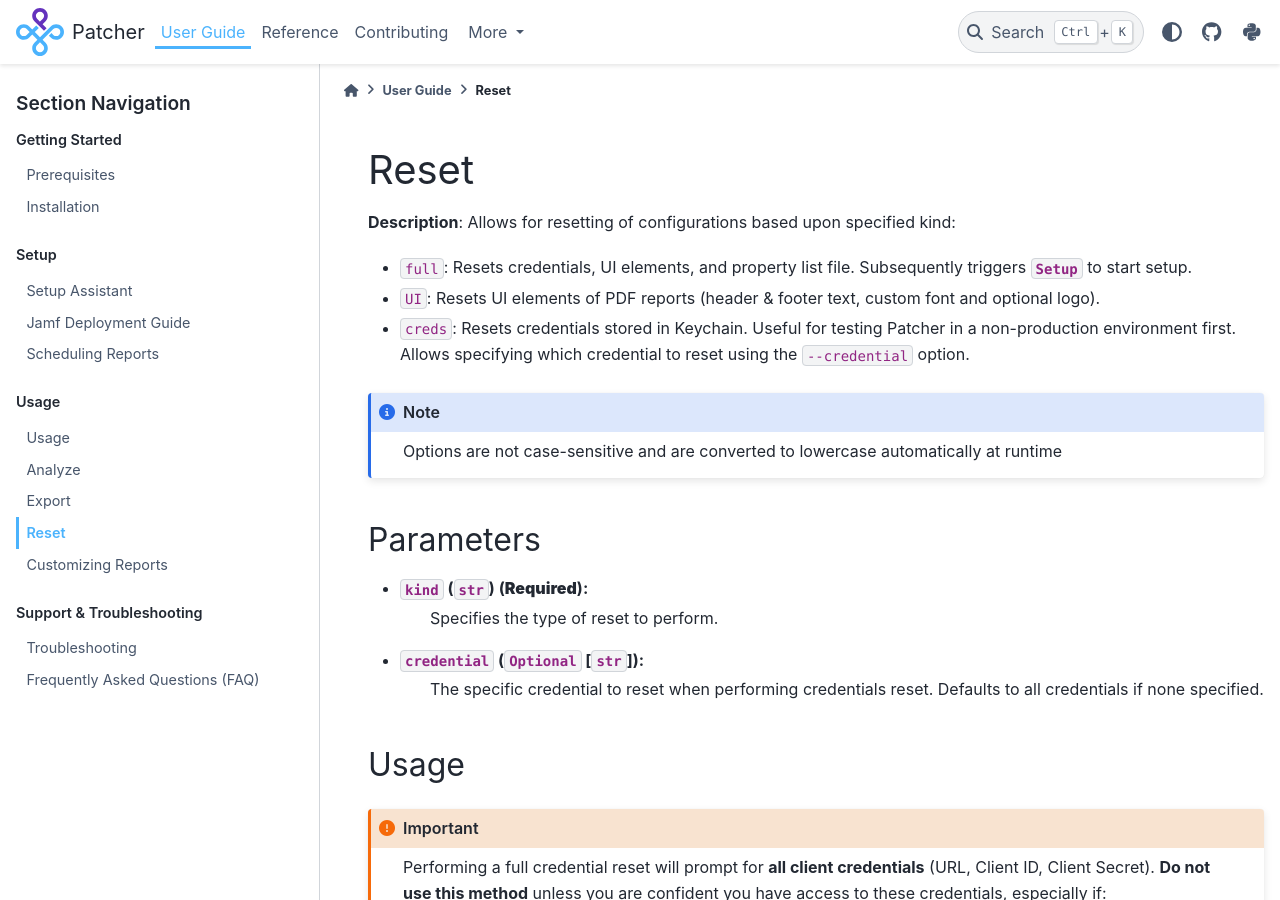
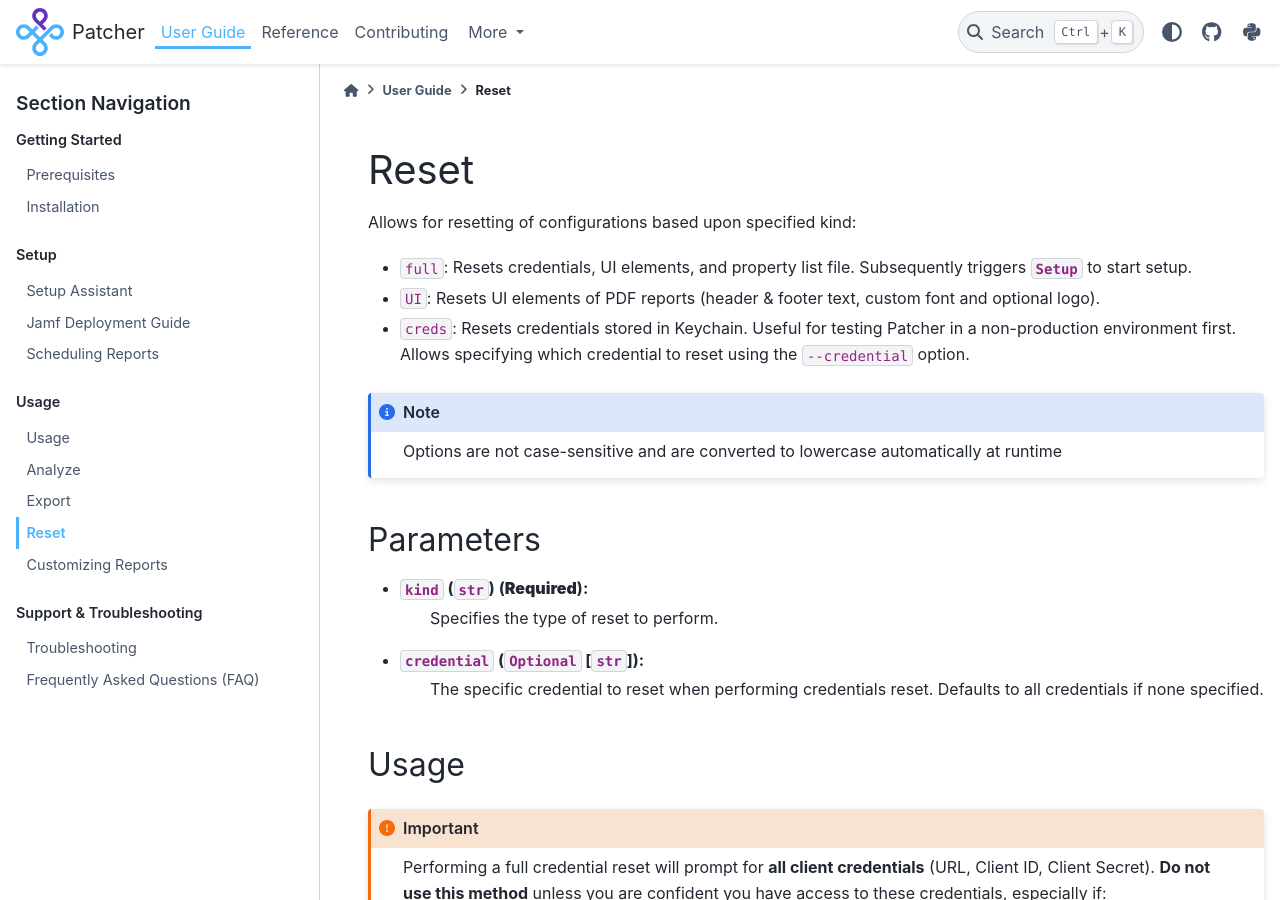
Before and after one commit to liquidz00/Patcher, a Sphinx documentation site: the page built from docs/user/reset.rst, in a window 1280 px wide and 900 px high. Built offline with Sphinx 7.4.7 and the PyData theme 0.15.4, drawn with Linux system fonts in a browser that asks for light colours.

Commit message:
Remove description

```diff
--- a/docs/user/export.rst
+++ b/docs/user/export.rst
@@ -6,7 +6,7 @@
 Export
 =======
 
-**Description**: The ``export`` command collects patch management data from Jamf API calls, subsequently exporting the data to Excel spreadsheet and optional PDF formats. This command works hand-in-hand with the :meth:`~patcher.client.report_manager.ReportManager.process_reports` method.
+The ``export`` command collects patch management data from Jamf API calls, subsequently exporting the data to Excel spreadsheet and optional PDF formats. This command works hand-in-hand with the :meth:`~patcher.client.report_manager.ReportManager.process_reports` method.
 
 Parameters
 ----------
--- a/docs/user/reset.rst
+++ b/docs/user/reset.rst
@@ -8,7 +8,7 @@
 Reset
 ======
 
-**Description**: Allows for resetting of configurations based upon specified kind:
+Allows for resetting of configurations based upon specified kind:
 
 - ``full``: Resets credentials, UI elements, and property list file. Subsequently triggers :class:`~patcher.client.setup.Setup` to start setup.
 - ``UI``: Resets UI elements of PDF reports (header & footer text, custom font and optional logo).
```
Also changed, not shown: other parts of docs/user/reset.rst (+2 -0 lines).
